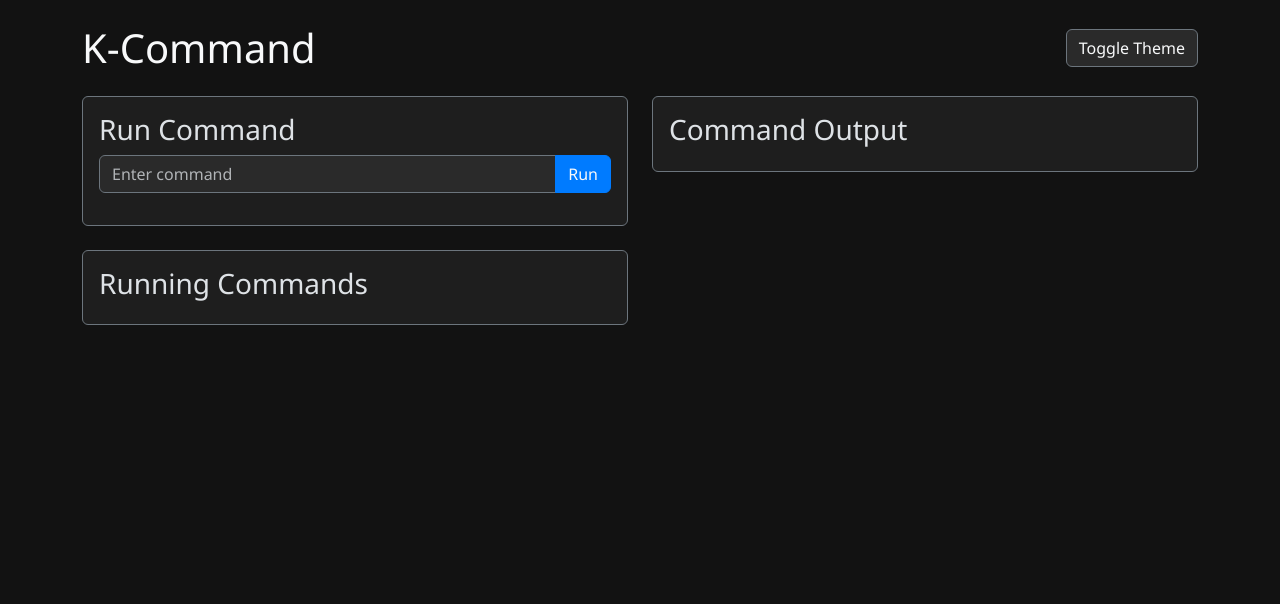
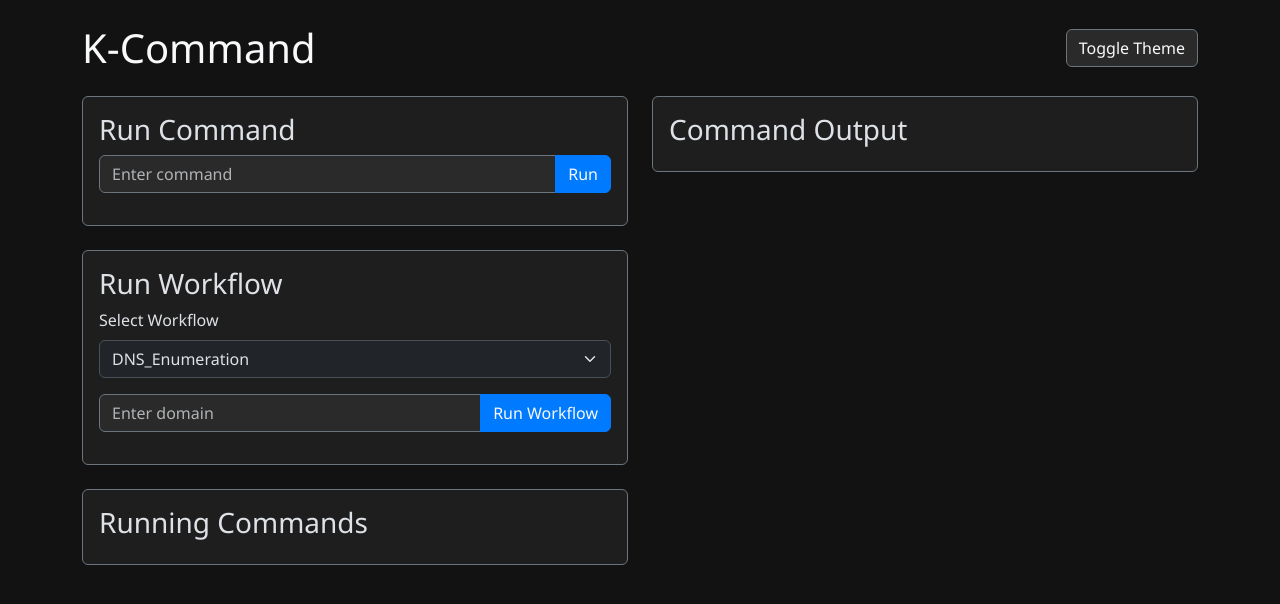
Before and after one commit to BillSam/commander, a Flask app: template templates/index.html in a window 1280 px wide. Shown: the top 604 px of the page. Run offline with Flask 3, Linux system fonts and the light colour scheme; the template is opened without the code that fills it, so the values that code supplies are empty; some libraries are stand-ins or nearby versions.

Commit message:
Output fixed

```diff
--- a/app.py
+++ b/app.py
@@ -1,52 +1,34 @@
-import os
-import json
+from flask import Flask, render_template, request, jsonify
+from flask_socketio import SocketIO, emit
 import subprocess
+import threading
 import shlex
-from flask import Flask, jsonify, request
-from flask_socketio import SocketIO
+import re
+import yaml
 
 app = Flask(__name__)
 socketio = SocketIO(app)
 
-OUTPUT_DIR = 'outputs'
-if not os.path.exists(OUTPUT_DIR):
-    os.makedirs(OUTPUT_DIR)
-
 running_commands = {}
 
-def save_output(command_id, output):
-    filepath = os.path.join(OUTPUT_DIR, f'{command_id}.json')
-    if os.path.exists(filepath):
-        with open(filepath, 'r') as file:
-            data = json.load(file)
-    else:
-        data = {'output': []}
+# Load allowed tools and workflows from YAML files
+with open('allowed_tools.yaml', 'r') as f:
+    config = yaml.safe_load(f)
+    allowed_tools = set(config['allowed_tools'])
 
-    data['output'].append(output)
+with open('workflows.yaml', 'r') as f:
+    workflows = yaml.safe_load(f)['workflows']
 
-    with open(filepath, 'w') as file:
-        json.dump(data, file)
+def clean_output(output):
+    ansi_escape = re.compile(r'\x1B(?:[@-Z\\-_]|\[[0-?]*[ -/]*[@-~])')
+    cleaned = ansi_escape.sub('', output)
+    return ''.join(char for char in cleaned if ord(char) >= 32 or char in '\n\r\t')
 
-def load_output(command_id):
-    filepath = os.path.join(OUTPUT_DIR, f'{command_id}.json')
-    if os.path.exists(filepath):
-        with open(filepath, 'r') as file:
-            data = json.load(file)
-        return data.get('output', [])
-    return []
+def is_tool_allowed(command):
+    tool = command.split()[0]
+    return tool in allowed_tools
 
-@app.route('/output/<command_id>')
-def get_output(command_id):
-    output = load_output(command_id)
-    return jsonify({'output': output})
-
-@app.route('/run_command', methods=['POST'])
-def run_command():
-    command_id = request.json.get('id')
-    command = request.json.get('command')
-    if not command_id or not command:
-        return jsonify({'error': 'Missing command or ID'}), 400
-
+def run_command(command_id, command):
     process = subprocess.Popen(shlex.split(command), stdout=subprocess.PIPE, stderr=subprocess.STDOUT, text=True, bufsize=1, universal_newlines=True)
     running_commands[command_id] = process
 
@@ -54,9 +36,8 @@ def run_command():
     socketio.emit('command_started', {'id': command_id, 'command': command, 'tool': tool})
 
     for line in process.stdout:
-        cleaned_line = line.strip()
+        cleaned_line = clean_output(line.strip())
         if cleaned_line:
-            save_output(command_id, cleaned_line)  # Save output to a file
             socketio.emit('command_output', {'id': command_id, 'output': cleaned_line})
 
     process.wait()
@@ -66,17 +47,52 @@ def run_command():
         socketio.emit('command_completed', {'id': command_id, 'status': 'error'})
 
     del running_commands[command_id]
-    return jsonify({'status': 'Command started'})
 
-@app.route('/stop_command', methods=['POST'])
-def stop_command():
-    command_id = request.json.get('id')
+@app.route('/')
+def index():
+    return render_template('index.html')
+
+@app.route('/workflows')
+def get_workflows():
+    return jsonify(workflows)
+
+@socketio.on('run_command')
+def handle_command(data):
+    command_id = data['id']
+    command = data['command']
+
+    if is_tool_allowed(command):
+        threading.Thread(target=run_command, args=(command_id, command)).start()
+    else:
+        tool = command.split()[0]
+        socketio.emit('command_error', {'id': command_id, 'error': f"Tool '{tool}' is not allowed to run."})
+
+@socketio.on('run_workflow')
+def handle_workflow(data):
+    command_id = data['id']
+    workflow_name = data['workflow']
+    domain = data['domain']
+
+    if workflow_name in workflows:
+        workflow = workflows[workflow_name]
+        for step in workflow['steps']:
+            command = step['command'].format(domain=domain, url=f"http://{domain}")
+            if is_tool_allowed(command):
+                # Send the command with an updated ID to keep track of the output
+                new_command_id = f"{command_id}-{step['tool']}-{workflow['steps'].index(step)}"
+                threading.Thread(target=run_command, args=(new_command_id, command)).start()
+            else:
+                socketio.emit('command_error', {'id': command_id, 'error': f"Tool '{step['tool']}' is not allowed."})
+                break
+    else:
+        socketio.emit('command_error', {'id': command_id, 'error': f"Workflow '{workflow_name}' not found."})
+
+@socketio.on('stop_command')
+def stop_command(data):
+    command_id = data['id']
     if command_id in running_commands:
-        process = running_commands.pop(command_id)
-        process.terminate()
+        running_commands[command_id].terminate()
         socketio.emit('command_stopped', {'id': command_id})
-        return jsonify({'status': 'Command stopped'})
-    return jsonify({'error': 'Command not found'}), 404
 
 if __name__ == '__main__':
     socketio.run(app, debug=True)
--- a/templates/index.html
+++ b/templates/index.html
@@ -102,6 +102,23 @@
                         </form>
                     </div>
                 </div>
+                <div class="card mb-4">
+                    <div class="card-body">
+                        <h3 class="card-title">Run Workflow</h3>
+                        <form id="workflow-form">
+                            <div class="mb-3">
+                                <label for="workflow-select" class="form-label">Select Workflow</label>
+                                <select id="workflow-select" class="form-select">
+                                    <!-- Options will be dynamically populated -->
+                                </select>
+                            </div>
+                            <div class="input-group mb-3">
+                                <input type="text" id="workflow-domain" class="form-control" placeholder="Enter domain">
+                                <button type="submit" class="btn btn-primary">Run Workflow</button>
+                            </div>
+                        </form>
+                    </div>
+                </div>
                 <div class="card">
                     <div class="card-body">
                         <h3 class="card-title">Running Commands</h3>
@@ -124,73 +141,67 @@
         const socket = io();
         const commandForm = document.getElementById('command-form');
         const commandInput = document.getElementById('command-input');
+        const workflowForm = document.getElementById('workflow-form');
+        const workflowSelect = document.getElementById('workflow-select');
+        const workflowDomain = document.getElementById('workflow-domain');
         const runningCommands = document.getElementById('running-commands');
         const commandOutput = document.getElementById('command-output');
         const themeToggle = document.getElementById('theme-toggle');
         const errorAlert = document.getElementById('error-alert');
 
-        // Function to fetch and display command output
-        function fetchCommandOutput(commandId) {
-            fetch(`/output/${commandId}`)
-                .then(response => response.json())
-                .then(data => {
-                    const outputElement = document.getElementById(`scroll-${commandId}`);
-                    if (outputElement) {
-                        data.output.forEach(line => {
-                            const newLine = document.createElement('div');
-                            newLine.textContent = line;
-                            outputElement.appendChild(newLine);
+        themeToggle.addEventListener('click', () => {
+            const html = document.documentElement;
+            if (html.getAttribute('data-bs-theme') === 'dark') {
+                html.setAttribute('data-bs-theme', 'light');
+                themeToggle.textContent = 'Dark Mode';
+            } else {
+                html.setAttribute('data-bs-theme', 'dark');
+                themeToggle.textContent = 'Light Mode';
+            }
         });
-                        outputElement.scrollTop = outputElement.scrollHeight;
-                    }
-                })
-                .catch(error => console.error('Error fetching command output:', error));
-        }
 
         commandForm.addEventListener('submit', (e) => {
             e.preventDefault();
             const command = commandInput.value;
             if (command) {
                 const commandId = Date.now().toString();
-                fetch('/run_command', {
-                    method: 'POST',
-                    headers: {
-                        'Content-Type': 'application/json',
-                    },
-                    body: JSON.stringify({ id: commandId, command: command }),
-                })
-                .then(response => response.json())
-                .then(data => {
-                    if (data.status === 'Command started') {
+                socket.emit('run_command', { id: commandId, command: command });
+                commandInput.value = '';
+            }
+        });
+
+        workflowForm.addEventListener('submit', (e) => {
+            e.preventDefault();
+            const workflow = workflowSelect.value;
+            const domain = workflowDomain.value;
+            if (workflow && domain) {
+                const commandId = Date.now().toString();
+                socket.emit('run_workflow', { id: commandId, workflow: workflow, domain: domain });
+            }
+        });
+
+        socket.on('command_started', (data) => {
             const commandElement = document.createElement('div');
-                        commandElement.id = `command-${commandId}`;
+            commandElement.id = `command-${data.id}`;
             commandElement.className = 'command-item';
             commandElement.innerHTML = `
-                            <p><strong>Running:</strong> ${command} </p>
-                            <strong>Tool: <span class="badge text-bg-primary">${command.split()[0]}</span></strong>
-                            <button class="btn btn-danger btn-sm stop-btn" data-id="${commandId}">Stop</button>
+                <p><strong>Running:</strong> ${data.command} </p>
+                <strong>Tool: <span class="badge text-bg-primary">${data.tool}</span></strong>
+                <button class="btn btn-danger btn-sm stop-btn" data-id="${data.id}">Stop</button>
             `;
             runningCommands.appendChild(commandElement);
 
             const outputElement = document.createElement('div');
-                        outputElement.id = `output-${commandId}`;
+            outputElement.id = `output-${data.id}`;
             outputElement.className = 'mb-4';
             outputElement.innerHTML = `
-                            <h4>Output for <span class="badge text-bg-primary">${command.split()[0]}</span>: </h4>
-                            <p>${command}</p>
-                            <div class="output-scroll mb-2" id="scroll-${commandId}"></div>
-                            <button class="btn btn-danger btn-sm stop-btn" data-id="${commandId}">Stop</button>
-                            <button class="btn btn-danger btn-sm remove-btn" data-id="${commandId}" style="display:none;">Remove</button>
+                <h4>Output for <span class="badge text-bg-primary">${data.tool}</span>: </h4>
+                <p>${data.command}</p>
+                <div class="output-scroll mb-2" id="scroll-${data.id}"></div>
+                <button class="btn btn-danger btn-sm stop-btn" data-id="${data.id}">Stop</button>
+                <button class="btn btn-danger btn-sm remove-btn" data-id="${data.id}" style="display:none;">Remove</button>
             `;
             commandOutput.appendChild(outputElement);
-
-                        // Fetch and display previously saved output
-                        fetchCommandOutput(commandId);
-                        commandInput.value = '';
-                    }
-                })
-                .catch(error => console.error('Error:', error));
-            }
         });
 
         socket.on('command_output', (data) => {
@@ -243,26 +254,27 @@
         document.addEventListener('click', (e) => {
             if (e.target.classList.contains('stop-btn')) {
                 const commandId = e.target.dataset.id;
-                fetch('/stop_command', {
-                    method: 'POST',
-                    headers: {
-                        'Content-Type': 'application/json',
-                    },
-                    body: JSON.stringify({ id: commandId }),
-                })
-                .then(response => response.json())
-                .then(data => {
-                    if (data.status === 'Command stopped') {
                 socket.emit('stop_command', { id: commandId });
-                    }
-                })
-                .catch(error => console.error('Error:', error));
             } else if (e.target.classList.contains('remove-btn')) {
                 const commandId = e.target.dataset.id;
                 document.getElementById(`command-${commandId}`)?.remove();
                 document.getElementById(`output-${commandId}`)?.remove();
             }
         });
+
+        // Fetch workflows and populate select options
+        fetch('/workflows')
+            .then(response => response.json())
+            .then(data => {
+                const select = document.getElementById('workflow-select');
+                for (const [workflowName, workflowDetails] of Object.entries(data)) {
+                    const option = document.createElement('option');
+                    option.value = workflowName;
+                    option.textContent = workflowName;
+                    select.appendChild(option);
+                }
+            })
+            .catch(error => console.error('Error fetching workflows:', error));
     </script>
 </body>
 </html>
```
Lines whose indentation alone changed are shown as unchanged.
